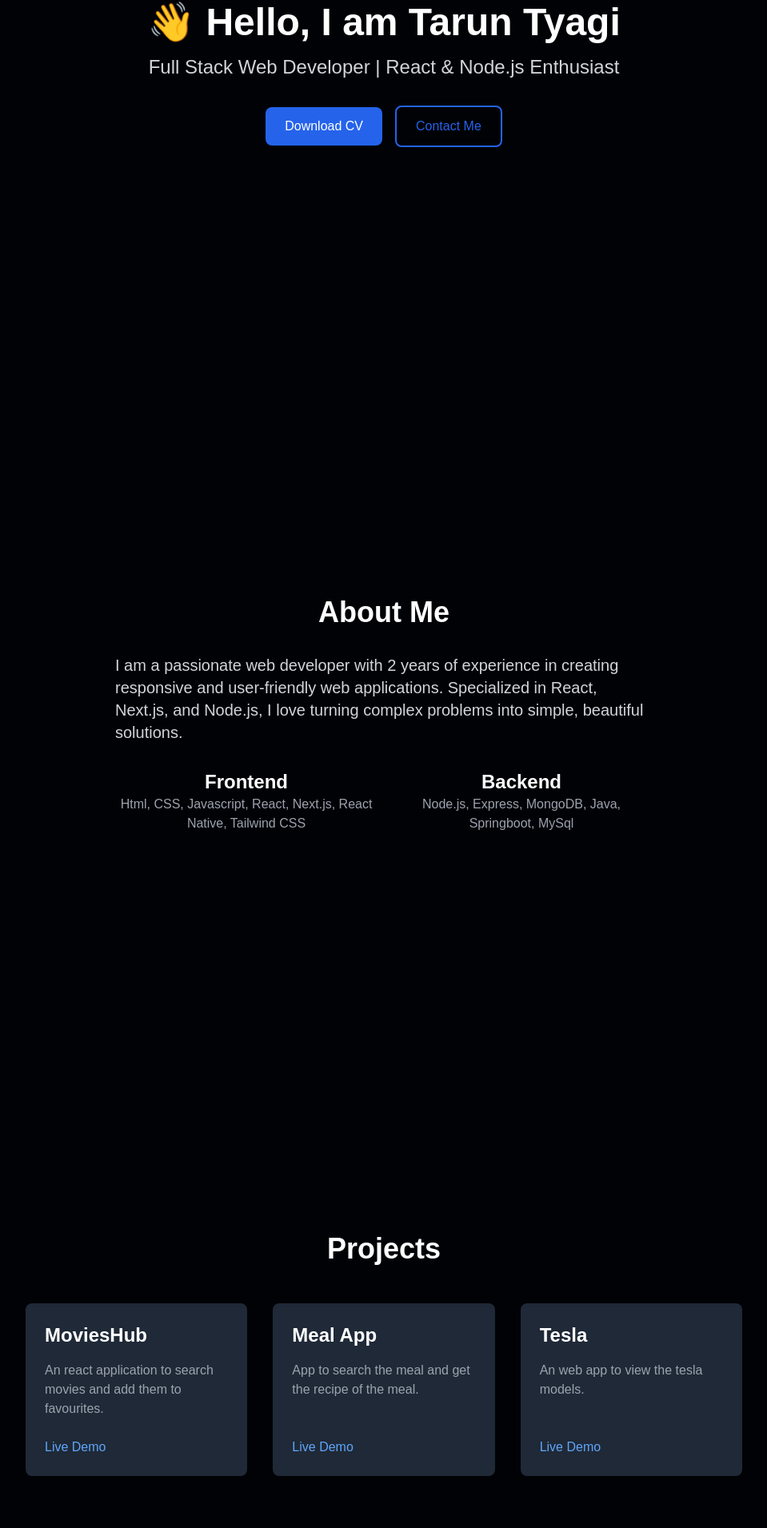
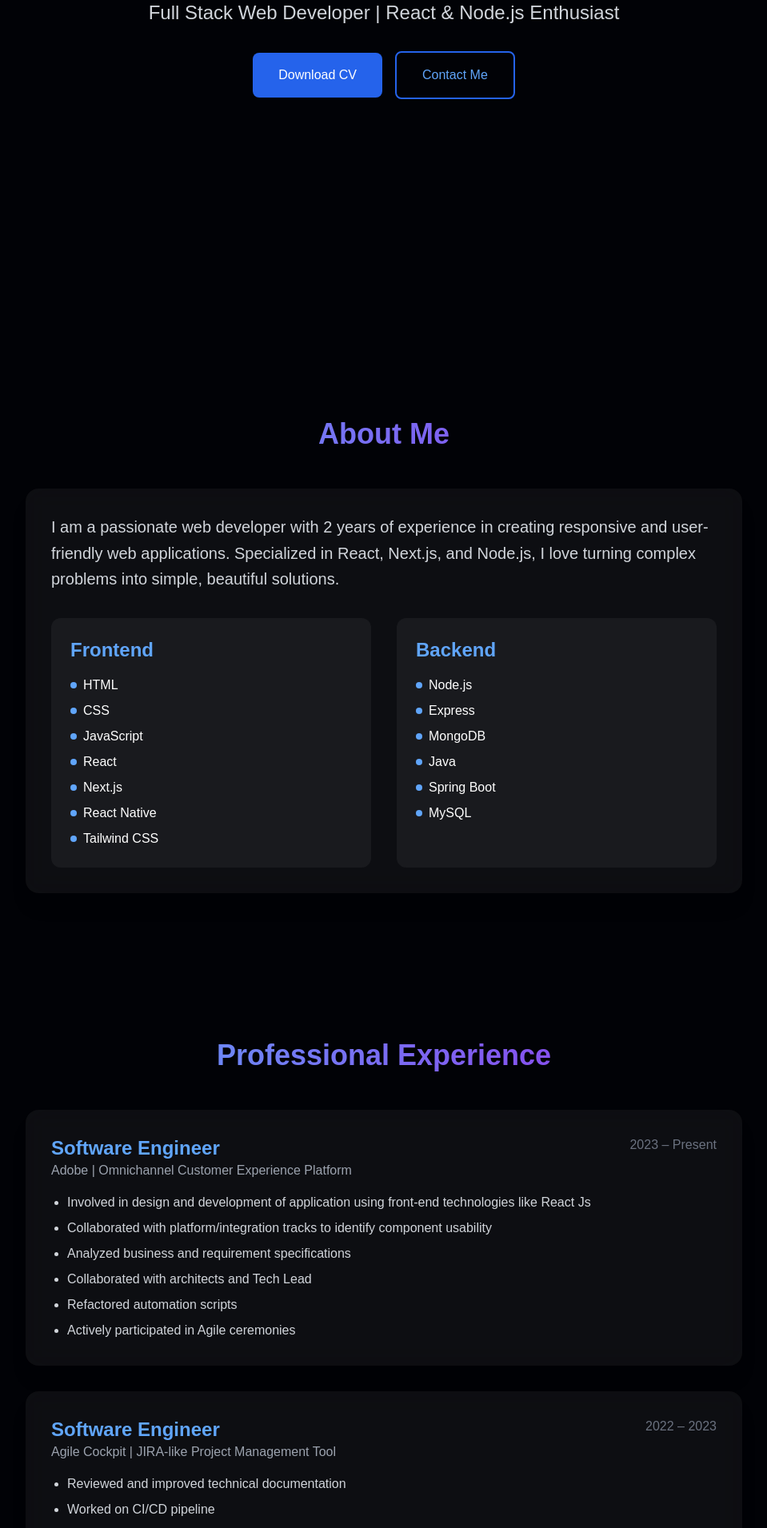
Before and after one commit to TARUN-TYAGII/portfolio, a Next.js app: page / in a window 1280 px wide. Shown: the part 380-2291 px from the top of the page at 80% size, without its empty margins (160-1119 px from the left). Built offline with nearby package versions, Linux system fonts and the light colour scheme.

Commit message:
UI new look

```diff
--- /dev/null
+++ b/app/component/AnimatedSection.tsx
@@ -0,0 +1,29 @@
+"use client";
+
+import { motion } from "framer-motion";
+import { useInView } from "react-intersection-observer";
+
+interface AnimatedSectionProps {
+  children: React.ReactNode;
+  className?: string;
+  delay?: number;
+}
+
+export default function AnimatedSection({ children, className = "", delay = 0 }: AnimatedSectionProps) {
+  const [ref, inView] = useInView({
+    triggerOnce: true,
+    threshold: 0.1,
+  });
+
+  return (
+    <motion.div
+      ref={ref}
+      initial={{ opacity: 0, y: 50 }}
+      animate={inView ? { opacity: 1, y: 0 } : { opacity: 0, y: 50 }}
+      transition={{ duration: 0.6, delay }}
+      className={className}
+    >
+      {children}
+    </motion.div>
+  );
+}
--- /dev/null
+++ b/app/component/Header.tsx
@@ -0,0 +1,98 @@
+"use client";
+
+import { motion } from "framer-motion";
+import { useEffect, useState } from "react";
+
+const navItems = [
+  { label: "Home", id: "home" },
+  { label: "About", id: "about" },
+  { label: "Experience", id: "experience" },
+  { label: "Projects", id: "projects" },
+  { label: "Contact", id: "contact" },
+];
+
+export default function Header() {
+  const [activeSection, setActiveSection] = useState("home");
+  const [scrolled, setScrolled] = useState(false);
+
+  useEffect(() => {
+    const handleScroll = () => {
+      const sections = navItems.map(item => {
+        const element = document.getElementById(item.id);
+        if (element) {
+          const rect = element.getBoundingClientRect();
+          return {
+            id: item.id,
+            distance: Math.abs(rect.top)
+          };
+        }
+        return { id: item.id, distance: Infinity };
+      });
+
+      const closest = sections.reduce((prev, curr) =>
+        prev.distance < curr.distance ? prev : curr
+      );
+
+      setActiveSection(closest.id);
+      setScrolled(window.scrollY > 0);
+    };
+
+    window.addEventListener("scroll", handleScroll);
+    return () => window.removeEventListener("scroll", handleScroll);
+  }, []);
+
+  const scrollToSection = (sectionId: string) => {
+    const element = document.getElementById(sectionId);
+    if (element) {
+      element.scrollIntoView({ behavior: "smooth" });
+    }
+  };
+
+  return (
+    <motion.header
+      initial={{ y: -100 }}
+      animate={{ y: 0 }}
+      className={`sticky top-0 z-50 transition-all duration-300 ${
+        scrolled ? "bg-black/80 backdrop-blur-md" : "bg-transparent"
+      }`}
+    >
+      <div className="max-w-7xl mx-auto">
+        <div className="flex items-center justify-between p-5">
+          <motion.h1
+            initial={{ opacity: 0, x: -20 }}
+            animate={{ opacity: 1, x: 0 }}
+            className="text-2xl font-bold cursor-pointer hover:text-blue-400 transition-colors"
+            onClick={() => scrollToSection("home")}
+          >
+            Portfolio
+          </motion.h1>
+          <nav>
+            <ul className="flex items-center space-x-8">
+              {navItems.map((item, index) => (
+                <motion.li
+                  key={item.id}
+                  initial={{ opacity: 0, y: -20 }}
+                  animate={{ opacity: 1, y: 0 }}
+                  transition={{ delay: index * 0.1 }}
+                  className={`relative cursor-pointer ${
+                    activeSection === item.id ? "text-blue-400" : "text-white hover:text-blue-400"
+                  } transition-colors`}
+                  onClick={() => scrollToSection(item.id)}
+                >
+                  {item.label}
+                  {activeSection === item.id && (
+                    <motion.div
+                      layoutId="activeSection"
+                      className="absolute -bottom-1 left-0 right-0 h-0.5 bg-blue-400"
+                      transition={{ type: "spring", stiffness: 380, damping: 30 }}
+                    />
+                  )}
+                </motion.li>
+              ))}
+            </ul>
+          </nav>
+        </div>
+      </div>
+    </motion.header>
+  );
+}
--- a/app/page.js
+++ b/app/page.js
@@ -4,6 +4,10 @@ import React, { useState } from "react";
 import { ToastContainer, toast } from "react-toastify";
 import "react-toastify/dist/ReactToastify.css";
 import axios from "axios";
+import { motion } from "framer-motion";
+import Header from "./component/AnimatedSection";
+import AnimatedSection from "./component/AnimatedSection";
+import { Github, Linkedin, Mail, Phone, Hand } from "lucide-react";
 
 const toastConfig = {
   position: "bottom-right",
@@ -28,17 +32,10 @@ export default function Home() {
     document.body.removeChild(link);
   };
 
-  const scrollToSection = (sectionId) => {
-    const element = document.getElementById(sectionId);
-    if (element) {
-      element.scrollIntoView({ behavior: "smooth" });
-    }
-  };
-
   const handleSubmitButton = async (e) => {
     e.preventDefault();
     if (!name || !email || !message) {
-      toast.error("Please fill all the fields.",toastConfig);
+      toast.error("Please fill all the fields.", toastConfig);
       return;
     }
 
@@ -50,8 +47,6 @@ export default function Home() {
         email,
         message,
       });
-
-      console.log("Response:", response.data);
 
       toast.dismiss(sendingToast);
       toast.success("Message sent successfully!", toastConfig);
@@ -66,148 +61,233 @@ export default function Home() {
   };
 
   return (
-    <>
-      <div className="text-white bg-[#010206]">
-        <header className="sticky top-0 z-50 bg-[#010206]">
-          <div className="flex items-center justify-between p-5 border-b-2 border-gray-800">
-            <div className="flex items-center space-x-5">
-              <h1 className="text-2xl font-bold cursor-pointer hover:text-blue-400" onClick={() => scrollToSection("home")}>
-                Portfolio
-              </h1>
-            </div>
-            <nav>
-              <ul className="flex items-center space-x-5">
-                <li className="hover:text-blue-400 cursor-pointer" onClick={() => scrollToSection("home")}>
-                  Home
-                </li>
-                <li className="hover:text-blue-400 cursor-pointer" onClick={() => scrollToSection("about")}>
-                  About
-                </li>
-                <li className="hover:text-blue-400 cursor-pointer" onClick={() => scrollToSection("projects")}>
-                  Projects
-                </li>
-                <li className="hover:text-blue-400 cursor-pointer" onClick={() => scrollToSection("contact")}>
-                  Contact
-                </li>
-              </ul>
-            </nav>
-          </div>
-        </header>
+    <div className="min-h-screen bg-[#010206] text-white">
+      <Header />
 
-        <div>
-          <main>
+      <main className="max-w-7xl mx-auto px-4 sm:px-6 lg:px-8">
         {/* Hero Section */}
-            <div id="home" className="flex items-center justify-center h-screen">
-              <div className="text-center">
-                <h1 className="text-5xl font-bold mb-4">👋 Hello, I am Tarun Tyagi</h1>
-                <p className="text-2xl text-gray-300">Full Stack Web Developer | React & Node.js Enthusiast</p>
-                <div className="mt-8 space-x-4">
-                  <button className="bg-blue-600 hover:bg-blue-700 text-white px-6 py-3 rounded-lg" onClick={handleDownloadCV}>
+        <section id="home" className="min-h-screen flex items-center justify-center">
+          <AnimatedSection className="text-center">
+            <motion.h1
+              initial={{ opacity: 0, y: 20 }}
+              animate={{ opacity: 1, y: 0 }}
+              transition={{ duration: 0.5 }}
+              className="text-6xl font-bold mb-6 bg-clip-text text-transparent bg-gradient-to-r from-blue-400 to-purple-600"
+            >
+              Hello, I am Tarun Tyagi
+            </motion.h1>
+            <motion.p initial={{ opacity: 0, y: 20 }} animate={{ opacity: 1, y: 0 }} transition={{ duration: 0.5, delay: 0.2 }} className="text-2xl text-gray-300 mb-8">
+              Full Stack Web Developer | React & Node.js Enthusiast
+            </motion.p>
+            <motion.div initial={{ opacity: 0, y: 20 }} animate={{ opacity: 1, y: 0 }} transition={{ duration: 0.5, delay: 0.4 }} className="space-x-4">
+              <button onClick={handleDownloadCV} className="bg-blue-600 hover:bg-blue-700 text-white px-8 py-4 rounded-lg transform transition hover:scale-105">
                 Download CV
               </button>
-                  <button className="border-2 border-blue-600 text-blue-600 hover:bg-blue-600 hover:text-white px-6 py-3 rounded-lg" onClick={() => scrollToSection("contact")}>
+              <button
+                onClick={() => document.getElementById("contact")?.scrollIntoView({ behavior: "smooth" })}
+                className="border-2 border-blue-600 text-blue-400 hover:bg-blue-600 hover:text-white px-8 py-4 rounded-lg transform transition hover:scale-105"
+              >
                 Contact Me
               </button>
+            </motion.div>
+          </AnimatedSection>
+        </section>
+
+        {/* About Section */}
+        <section id="about" className="min-h-screen flex items-center justify-center py-20">
+          <AnimatedSection className="max-w-4xl">
+            <h2 className="text-4xl font-bold text-center mb-12 bg-clip-text text-transparent bg-gradient-to-r from-blue-400 to-purple-600">About Me</h2>
+            <div className="bg-white/5 backdrop-blur-lg rounded-2xl p-8 shadow-xl">
+              <p className="text-xl text-gray-300 mb-8 leading-relaxed">
+                I am a passionate web developer with 2 years of experience in creating responsive and user-friendly web applications. Specialized in React, Next.js, and Node.js, I love turning complex
+                problems into simple, beautiful solutions.
+              </p>
+              <div className="grid md:grid-cols-2 gap-8">
+                <div className="bg-white/5 rounded-xl p-6">
+                  <h3 className="text-2xl font-semibold mb-4 text-blue-400">Frontend</h3>
+                  <div className="space-y-2">
+                    {["HTML", "CSS", "JavaScript", "React", "Next.js", "React Native", "Tailwind CSS"].map((skill, index) => (
+                      <div key={skill} className="flex items-center">
+                        <div className="w-2 h-2 bg-blue-400 rounded-full mr-2" />
+                        <span>{skill}</span>
+                      </div>
+                    ))}
                   </div>
                 </div>
+                <div className="bg-white/5 rounded-xl p-6">
+                  <h3 className="text-2xl font-semibold mb-4 text-blue-400">Backend</h3>
+                  <div className="space-y-2">
+                    {["Node.js", "Express", "MongoDB", "Java", "Spring Boot", "MySQL"].map((skill, index) => (
+                      <div key={skill} className="flex items-center">
+                        <div className="w-2 h-2 bg-blue-400 rounded-full mr-2" />
+                        <span>{skill}</span>
                       </div>
-
-            {/* About Section */}
-            <div id="about" className="flex items-center justify-center h-screen">
-              <div className="max-w-2xl text-center">
-                <h1 className="text-4xl font-bold mb-8">About Me</h1>
-                <p className="text-xl text-gray-300 mb-6 text-left">
-                  I am a passionate web developer with 2 years of experience in creating responsive and user-friendly web applications. Specialized in React, Next.js, and Node.js, I love turning
-                  complex problems into simple, beautiful solutions.
-                </p>
-                <div className="grid grid-cols-2 gap-4 mt-8">
-                  <div>
-                    <h3 className="text-2xl font-semibold">Frontend</h3>
-                    <p className="text-gray-400">Html, CSS, Javascript, React, Next.js, React Native, Tailwind CSS</p>
-                  </div>
-                  <div>
-                    <h3 className="text-2xl font-semibold">Backend</h3>
-                    <p className="text-gray-400">Node.js, Express, MongoDB, Java, Springboot, MySql</p>
+                    ))}
                   </div>
                 </div>
               </div>
             </div>
+          </AnimatedSection>
+        </section>
+
+        {/* Experience Section */}
+        <section id="experience" className="py-20">
+          <AnimatedSection className="max-w-4xl mx-auto">
+            <h2 className="text-4xl font-bold text-center mb-12 bg-clip-text text-transparent bg-gradient-to-r from-blue-400 to-purple-600">Professional Experience</h2>
+            <div className="space-y-8">
+              {[
+                {
+                  title: "Software Engineer",
+                  company: "Adobe",
+                  period: "2023 – Present",
+                  description: "Omnichannel Customer Experience Platform",
+                  responsibilities: [
+                    "Involved in design and development of application using front-end technologies like React Js",
+                    "Collaborated with platform/integration tracks to identify component usability",
+                    "Analyzed business and requirement specifications",
+                    "Collaborated with architects and Tech Lead",
+                    "Refactored automation scripts",
+                    "Actively participated in Agile ceremonies",
+                  ],
+                },
+                {
+                  title: "Software Engineer",
+                  company: "Agile Cockpit",
+                  period: "2022 – 2023",
+                  description: "JIRA-like Project Management Tool",
+                  responsibilities: [
+                    "Reviewed and improved technical documentation",
+                    "Worked on CI/CD pipeline",
+                    "Developed web applications",
+                    "Improved and debugged API functions",
+                    "Maintained version control",
+                    "Demonstrated strong communication skills",
+                  ],
+                },
+                {
+                  title: "Quality Specialist",
+                  company: "Amazon",
+                  period: "2021 – 2022",
+                  description: "Last Mile Delivery Experience",
+                  responsibilities: ["Improved last mile delivery experience for customers in Hyderabad, India"],
+                },
+              ].map((job, index) => (
+                <AnimatedSection key={job.company} delay={index * 0.2} className="bg-white/5 backdrop-blur-lg rounded-2xl p-8 shadow-xl transform transition hover:scale-[1.02]">
+                  <div className="flex justify-between items-start mb-4">
+                    <div>
+                      <h3 className="text-2xl font-semibold text-blue-400">{job.title}</h3>
+                      <p className="text-gray-400">
+                        {job.company} | {job.description}
+                      </p>
+                    </div>
+                    <span className="text-gray-500">{job.period}</span>
+                  </div>
+                  <ul className="list-disc list-outside pl-5 space-y-2 text-gray-300">
+                    {job.responsibilities.map((resp, i) => (
+                      <li key={i}>{resp}</li>
+                    ))}
+                  </ul>
+                </AnimatedSection>
+              ))}
+            </div>
+          </AnimatedSection>
+        </section>
 
         {/* Projects Section */}
-            <div id="projects" className="flex items-center justify-center h-screen">
-              <div className="max-w-4xl">
-                <h1 className="text-4xl font-bold text-center mb-12">Projects</h1>
+        <section id="projects" className="min-h-screen py-20">
+          <AnimatedSection className="max-w-6xl mx-auto">
+            <h2 className="text-4xl font-bold text-center mb-12 bg-clip-text text-transparent bg-gradient-to-r from-blue-400 to-purple-600">Projects</h2>
             <div className="grid md:grid-cols-3 gap-8">
-                  <div className="bg-gray-800 p-6 rounded-lg">
-                    <h3 className="text-2xl font-semibold mb-4">MoviesHub</h3>
-                    <p className="text-gray-400 mb-4 h-[5rem]">An react application to search movies and add them to favourites.</p>
-                    <div className="flex space-x-4">
-                      {/* <a href="" className="text-blue-400 hover:underline">
-                        GitHub
-                      </a> */}
-                      <a href="https://moviesearch-tarun.netlify.app/" target="_blank" className="text-blue-400 hover:underline">
+              {[
+                {
+                  title: "MoviesHub",
+                  description: "A React application to search movies and add them to favourites.",
+                  demo: "https://moviesearch-tarun.netlify.app/",
+                },
+                {
+                  title: "Meal App",
+                  description: "App to search meals and get their recipes.",
+                  demo: "https://tarun-tyagii.github.io/Meal/index.html",
+                },
+                {
+                  title: "Tesla Clone",
+                  description: "A web app to view Tesla models.",
+                  demo: "https://tarun-tesla-clone.netlify.app/",
+                },
+              ].map((project, index) => (
+                <AnimatedSection key={project.title} delay={index * 0.2} className="bg-white/5 backdrop-blur-lg rounded-2xl p-6 shadow-xl transform transition hover:scale-[1.05]">
+                  <h3 className="text-2xl font-semibold mb-4 text-blue-400">{project.title}</h3>
+                  <p className="text-gray-400 mb-6 h-[5rem]">{project.description}</p>
+                  <a href={project.demo} target="_blank" rel="noopener noreferrer" className="inline-flex items-center text-blue-400 hover:text-blue-300 transition-colors">
                     Live Demo
+                    <svg className="w-4 h-4 ml-2" fill="none" stroke="currentColor" viewBox="0 0 24 24">
+                      <path strokeLinecap="round" strokeLinejoin="round" strokeWidth="2" d="M14 5l7 7m0 0l-7 7m7-7H3" />
+                    </svg>
+                  </a>
+                </AnimatedSection>
+              ))}
+            </div>
+          </AnimatedSection>
+        </section>
+
+        {/* Contact Section */}
+        <section id="contact" className="min-h-screen flex items-center justify-center py-20">
+          <AnimatedSection className="max-w-xl w-full">
+            <h2 className="text-4xl font-bold text-center mb-12 bg-clip-text text-transparent bg-gradient-to-r from-blue-400 to-purple-600">Contact Me</h2>
+            <div className="bg-white/5 backdrop-blur-lg rounded-2xl p-8 shadow-xl">
+              <div className="flex items-center justify-center space-x-6 mb-8">
+                <a href="tel:+917015674537" className="text-gray-300 hover:text-blue-400 transition-colors">
+                  <Phone className="w-6 h-6" />
+                </a>
+                <a href="mailto:your.email@example.com" className="text-gray-300 hover:text-blue-400 transition-colors">
+                  <Mail className="w-6 h-6" />
+                </a>
+                <a href="https://github.com/TARUN-TYAGII" target="_blank" rel="noopener noreferrer" className="text-gray-300 hover:text-blue-400 transition-colors">
+                  <Github className="w-6 h-6" />
+                </a>
+                <a href="https://linkedin.com/in/taruntyagii" target="_blank" rel="noopener noreferrer" className="text-gray-300 hover:text-blue-400 transition-colors">
+                  <Linkedin className="w-6 h-6" />
                 </a>
               </div>
-                  </div>
-                  <div className="bg-gray-800 p-6 rounded-lg">
-                    <h3 className="text-2xl font-semibold mb-4">Meal App</h3>
-                    <p className="text-gray-400 mb-4 h-[5rem]">App to search the meal and get the recipe of the meal.</p>
-                    <div className="flex space-x-4">
-                      {/* <a href="https://tarun-tyagii.github.io/Meal/index.html" className="text-blue-400 hover:underline">
-                        GitHub
-                      </a> */}
-                      <a href="https://tarun-tyagii.github.io/Meal/index.html" target="_blank" className="text-blue-400 hover:underline">
-                        Live Demo
-                      </a>
-                    </div>
-                  </div>
-                  <div className="bg-gray-800 p-6 rounded-lg">
-                    <h3 className="text-2xl font-semibold mb-4">Tesla</h3>
-                    <p className="text-gray-400 mb-4 h-[5rem]">An web app to view the tesla models.</p>
-                    <div className="flex space-x-4">
-                      {/* <a href="#" className="text-blue-400 hover:underline">
-                        GitHub
-                      </a> */}
-                      <a href="https://tarun-tesla-clone.netlify.app/" target="_blank" className="text-blue-400 hover:underline">
-                        Live Demo
-                      </a>
-                    </div>
-                  </div>
-                </div>
-              </div>
-            </div>
 
-            {/* Contact Section */}
-            <div id="contact" className="flex items-center justify-center h-screen">
-              <div className="max-w-md w-full">
-                <h1 className="text-4xl font-bold text-center mb-12">Contact Me</h1>
-                <form className="space-y-6" onSubmit={handleSubmitButton}>
-                  <input value={name} onChange={(e) => setName(e.target.value)} placeholder="Your Name" className="w-full p-3 bg-gray-800 rounded-lg" />
-                  <input value={email} onChange={(e) => setEmail(e.target.value)} placeholder="Your Email" className="w-full p-3 bg-gray-800 rounded-lg" />
-                  <textarea placeholder="Your Message" rows={4} className="w-full p-3 bg-gray-800 rounded-lg" value={message} onChange={(e) => setMessage(e.target.value)}></textarea>
-                  <button type="submit" className="w-full bg-blue-600 hover:bg-blue-700 text-white p-3 rounded-lg">
+              <form className="space-y-4" onSubmit={handleSubmitButton}>
+                <input
+                  type="text"
+                  value={name}
+                  onChange={(e) => setName(e.target.value)}
+                  placeholder="Your Name"
+                  className="w-full p-4 bg-white/10 rounded-lg focus:ring-2 focus:ring-blue-400 outline-none transition-all"
+                />
+                <input
+                  type="email"
+                  value={email}
+                  onChange={(e) => setEmail(e.target.value)}
+                  placeholder="Your Email"
+                  className="w-full p-4 bg-white/10 rounded-lg focus:ring-2 focus:ring-blue-400 outline-none transition-all"
+                />
+                <textarea
+                  value={message}
+                  onChange={(e) => setMessage(e.target.value)}
+                  placeholder="Your Message"
+                  rows={4}
+                  className="w-full p-4 bg-white/10 rounded-lg focus:ring-2 focus:ring-blue-400 outline-none transition-all resize-none"
+                ></textarea>
+                <button type="submit" className="w-full bg-blue-600 hover:bg-blue-700 text-white p-4 rounded-lg transform transition hover:scale-105">
                   Send Message
                 </button>
               </form>
             </div>
-            </div>
+          </AnimatedSection>
+        </section>
       </main>
-        </div>
 
-        <footer className="text-center p-6 border-t border-gray-800">
-          <p className="text-gray-400">© 2024 Tarun Tyagi. All Rights Reserved.</p>
-          <div className="flex justify-center space-x-4 mt-4">
-            <a href="https://linkedin.com/in/taruntyagii" target="_blank" className="text-gray-400 hover:text-white">
-              LinkedIn
-            </a>
-            <a href="https://github.com/TARUN-TYAGII" target="_blank" className="text-gray-400 hover:text-white">
-              GitHub
-            </a>
+      <footer className="border-t border-gray-800 mt-20">
+        <div className="max-w-7xl mx-auto px-4 py-8">
+          <p className="text-center text-gray-400">© 2024 Tarun Tyagi. All Rights Reserved.</p>
         </div>
       </footer>
+
+      <ToastContainer theme="dark" style={{ zIndex: 9999 }} />
     </div>
-      <ToastContainer theme="dark" style={{ zIndex: 9999 }} />
-    </>
   );
 }
--- a/package.json
+++ b/package.json
@@ -10,10 +10,13 @@
   },
   "dependencies": {
     "axios": "^1.7.9",
+    "framer-motion": "^11.13.5",
+    "lucide-react": "^0.468.0",
     "next": "15.0.4",
     "nodemailer": "^6.9.16",
     "react": "^19.0.0",
     "react-dom": "^19.0.0",
+    "react-intersection-observer": "^9.13.1",
     "react-toastify": "^10.0.6"
   },
   "devDependencies": {
```
Also changed, not shown: app/component/header/page.js (deleted, +0 -7 lines), 1 other file (tests, documents, lock files or other folders). Lines whose indentation alone changed are shown as unchanged.
